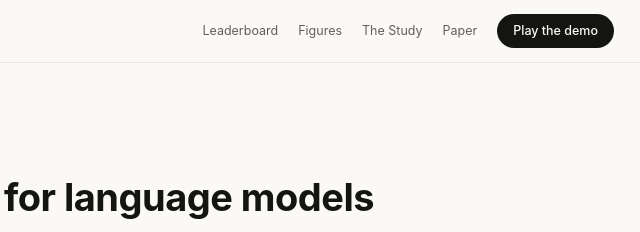
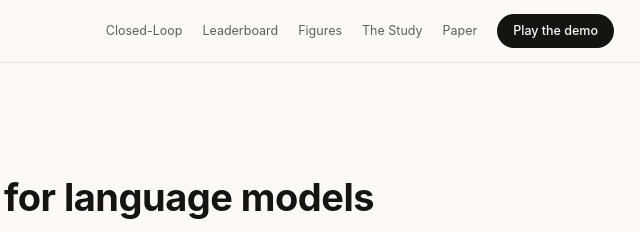
Before and after one commit to chimpanzity/paca-demo, a plain HTML site: page index.html in a window 1280 px wide. Shown: the top 232 px of the page, 638-1278 px from the left. Drawn offline with Linux system fonts and the light colour scheme.

Commit message:
Add Closed-Loop link to site nav
Co-Authored-By: Claude Fable 5 <noreply@anthropic.com>

```diff
--- a/index.html
+++ b/index.html
@@ -235,6 +235,7 @@
 <nav id="nav" aria-label="Site">
   <a class="mark" href="index.html">PACA-LAB <span>· homepage of the Protean Adversarial Choice Assay</span></a>
   <div class="links">
+    <a class="lnk" href="#closedloop">Closed-Loop</a>
     <a class="lnk" href="#leaderboard">Leaderboard</a>
     <a class="lnk" href="#figures">Figures</a>
     <a class="lnk" href="#study">The Study</a>
```
